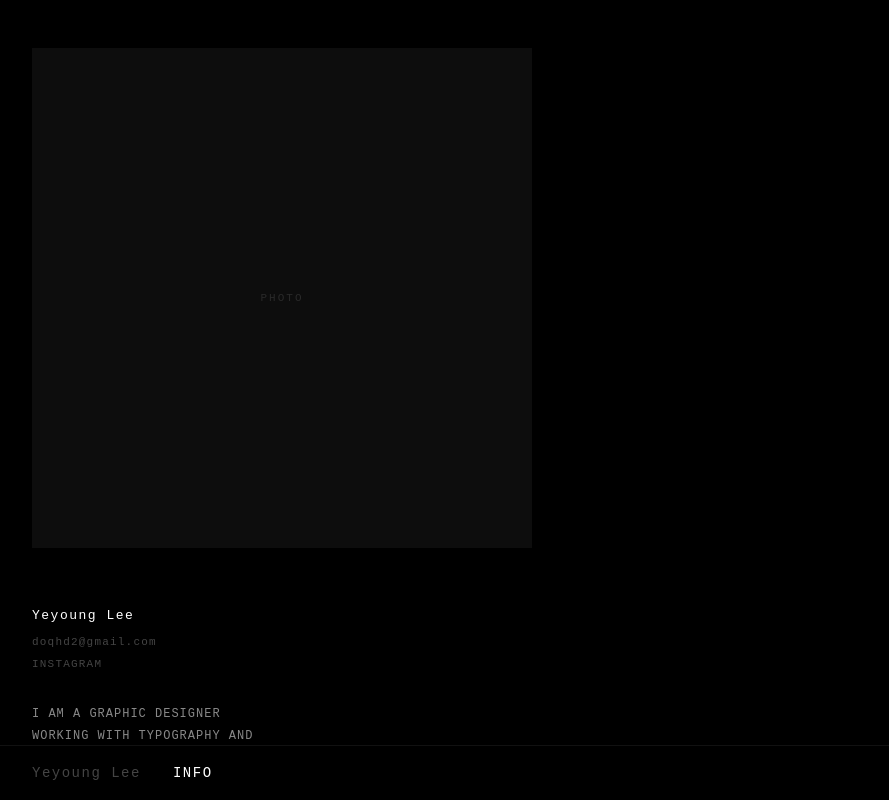
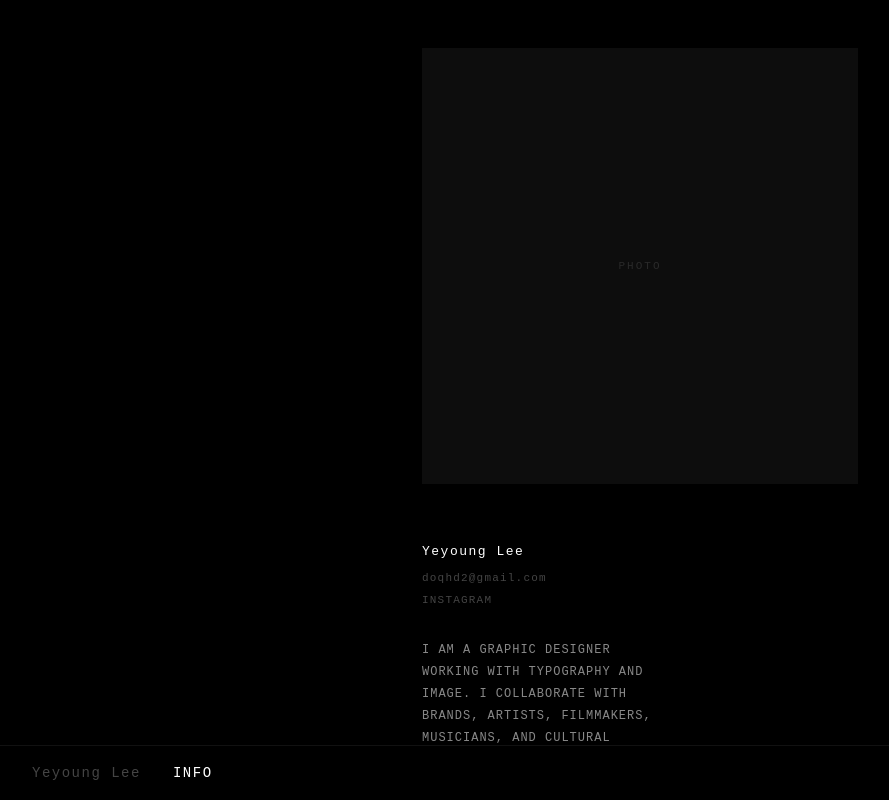
Before and after one commit to Yeyoung70/my-portfolio_1, a React (Vite) app: page / in a window 1280 px wide. Both pictures are taken after a click on the element "INFO". Shown: the top 800 px of the page, without its empty margins (0-889 px from the left). Built offline with nearby package versions, Linux system fonts and the light colour scheme; the HTML template or start-up script is replaced by a standard one.

Commit message:
fix layout and styles

```diff
--- a/src/pages/Info.tsx
+++ b/src/pages/Info.tsx
@@ -43,7 +43,7 @@ export default function InfoPage() {
   }
 
   const styles: Record<string, React.CSSProperties> = {
-    container: { padding: '3rem 2rem 100px' },
+    container: { padding: '3rem 2rem 100px', maxWidth: 500, margin: '0 auto' },
     wrap: {
         display: 'grid',
         gridTemplateColumns: '1fr',
```
